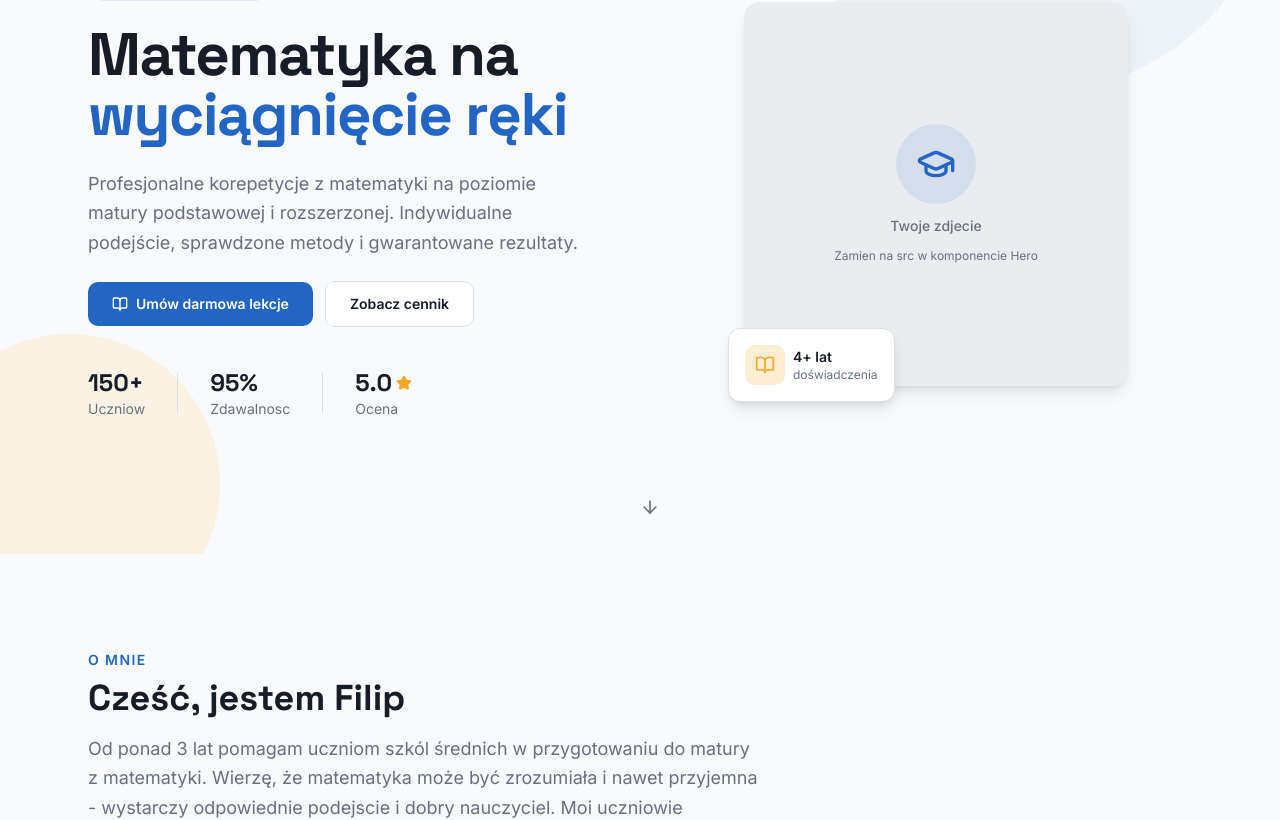
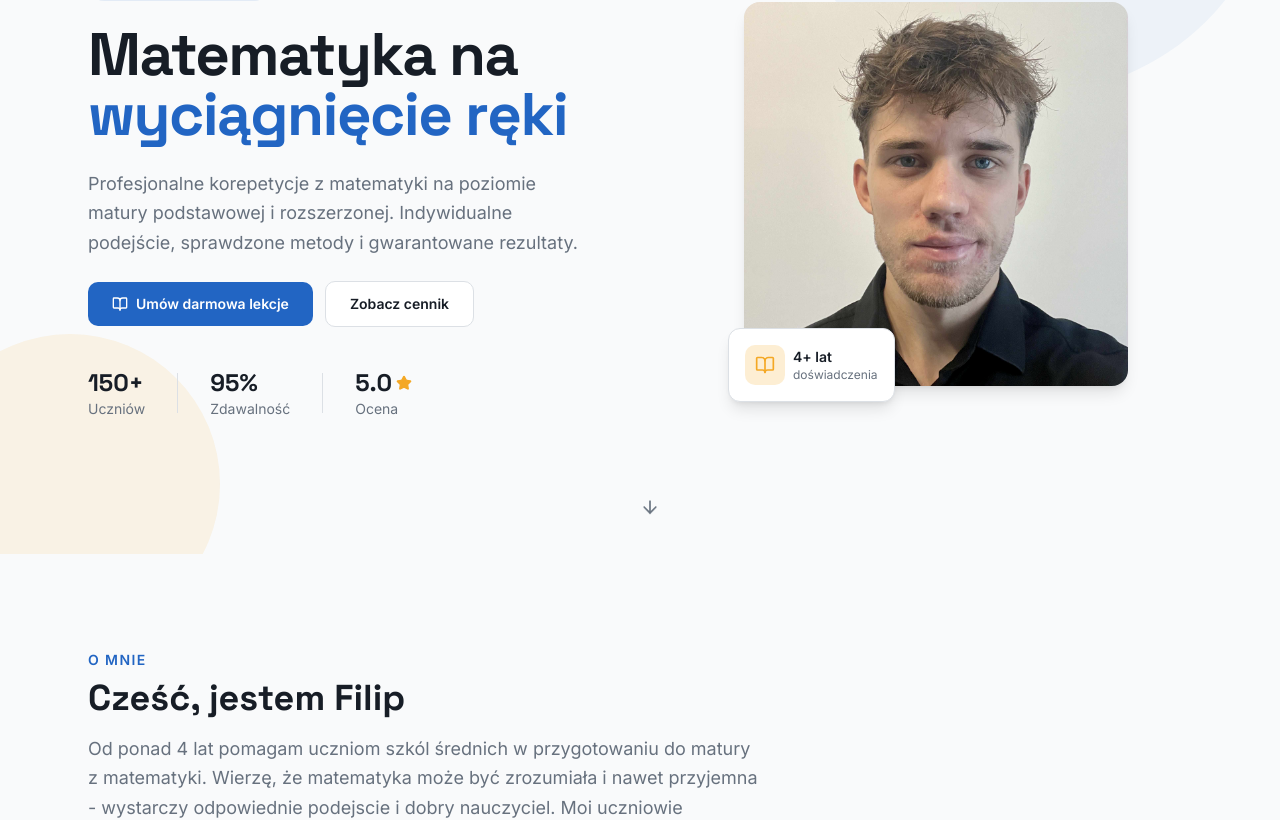
Before and after one commit to kurliko/math, a Next.js app: page / in a window 1280 px wide. Shown: the part 246-1066 px from the top of the page. Built offline with nearby package versions, Linux system fonts and the light colour scheme.

Commit message:
Photo added

```diff
--- a/components/about.tsx
+++ b/components/about.tsx
@@ -36,7 +36,7 @@ export function About() {
             Cześć, jestem Filip
           </h2>
           <p className="mt-4 text-lg leading-relaxed text-muted-foreground">
-            Od ponad 3 lat pomagam uczniom szkól średnich w przygotowaniu do
+            Od ponad 4 lat pomagam uczniom szkól średnich w przygotowaniu do
             matury z matematyki. Wierzę, że matematyka może być zrozumiała
             i nawet przyjemna - wystarczy odpowiednie podejscie i dobry
             nauczyciel. Moi uczniowie regularnie osiagaja wyniki ponad swoje
--- a/components/hero.tsx
+++ b/components/hero.tsx
@@ -47,12 +47,12 @@ export function Hero() {
           <div className="mt-4 flex items-center gap-8">
             <div className="flex flex-col">
               <span className="font-display text-2xl font-bold text-foreground">150+</span>
-              <span className="text-sm text-muted-foreground">Uczniow</span>
+              <span className="text-sm text-muted-foreground">Uczniów</span>
             </div>
             <div className="h-10 w-px bg-border" />
             <div className="flex flex-col">
               <span className="font-display text-2xl font-bold text-foreground">95%</span>
-              <span className="text-sm text-muted-foreground">Zdawalnosc</span>
+              <span className="text-sm text-muted-foreground">Zdawalność</span>
             </div>
             <div className="h-10 w-px bg-border" />
             <div className="flex flex-col">
@@ -70,13 +70,11 @@ export function Hero() {
           <div className="relative">
             <div className="relative h-80 w-80 overflow-hidden rounded-2xl bg-muted shadow-lg lg:h-96 lg:w-96">
               {/* PLACEHOLDER: Replace with your profile photo */}
-              <div className="flex h-full w-full flex-col items-center justify-center gap-3 bg-secondary text-muted-foreground">
-                <div className="flex h-20 w-20 items-center justify-center rounded-full bg-primary/10">
-                  <GraduationCap className="h-10 w-10 text-primary" />
-                </div>
-                <span className="text-sm font-medium">Twoje zdjecie</span>
-                <span className="text-xs">Zamien na src w komponencie Hero</span>
-              </div>
+              <img
+                src="/prof.jpeg"
+                alt="Zdjęcie profilowe - korepetytor matematyki"
+                className="h-full w-full object-cover"
+              />
             </div>
             {/* Decorative badge */}
             <div className="absolute -bottom-4 -left-4 rounded-xl bg-card p-4 shadow-lg border border-border">
```
Also changed, not shown: public/prof.jpeg (added).
